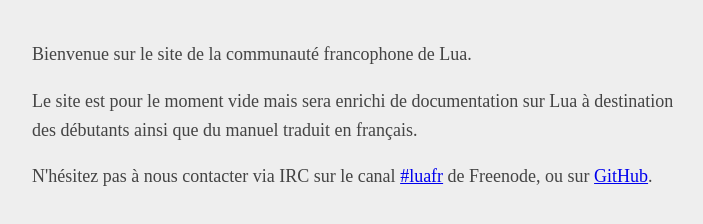
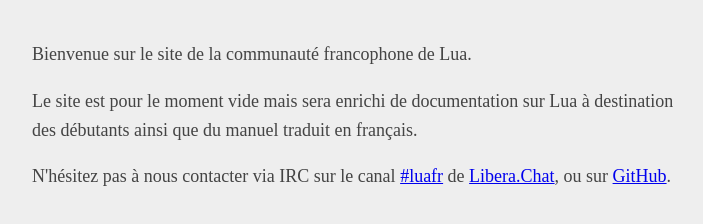
Before and after one commit to lua-fr/lua-fr.github.io, a plain HTML site: page index.html in a window 1280 px wide. Shown: the whole page, without its empty margins (283-986 px from the left). Drawn offline with Linux system fonts and the light colour scheme.

Commit message:
moved on libera.chat

```diff
--- a/index.html
+++ b/index.html
@@ -8,6 +8,10 @@
 <body>
 <p>Bienvenue sur le site de la communauté francophone de Lua.</p>
 <p>Le site est pour le moment vide mais sera enrichi de documentation sur Lua à destination des débutants ainsi que du manuel traduit en français.</p>
-<p>N'hésitez pas à nous contacter via IRC sur le canal <a href="http://webchat.freenode.net/?channels=#luafr">#luafr</a> de Freenode, ou sur <a href="https://github.com/lua-fr/">GitHub</a>.</p>
+<p>N'hésitez pas à nous contacter via IRC sur le canal
+<a href="https://kiwiirc.com/nextclient/#ircs://irc.libera.chat:6697/#luafr">#luafr</a> de
+<a href="https://libera.chat/">Libera.Chat</a>, ou sur
+<a href="https://github.com/lua-fr/">GitHub</a>.
+</p>
 </body>
 </html>
```
Also changed, not shown: 1 other file.
